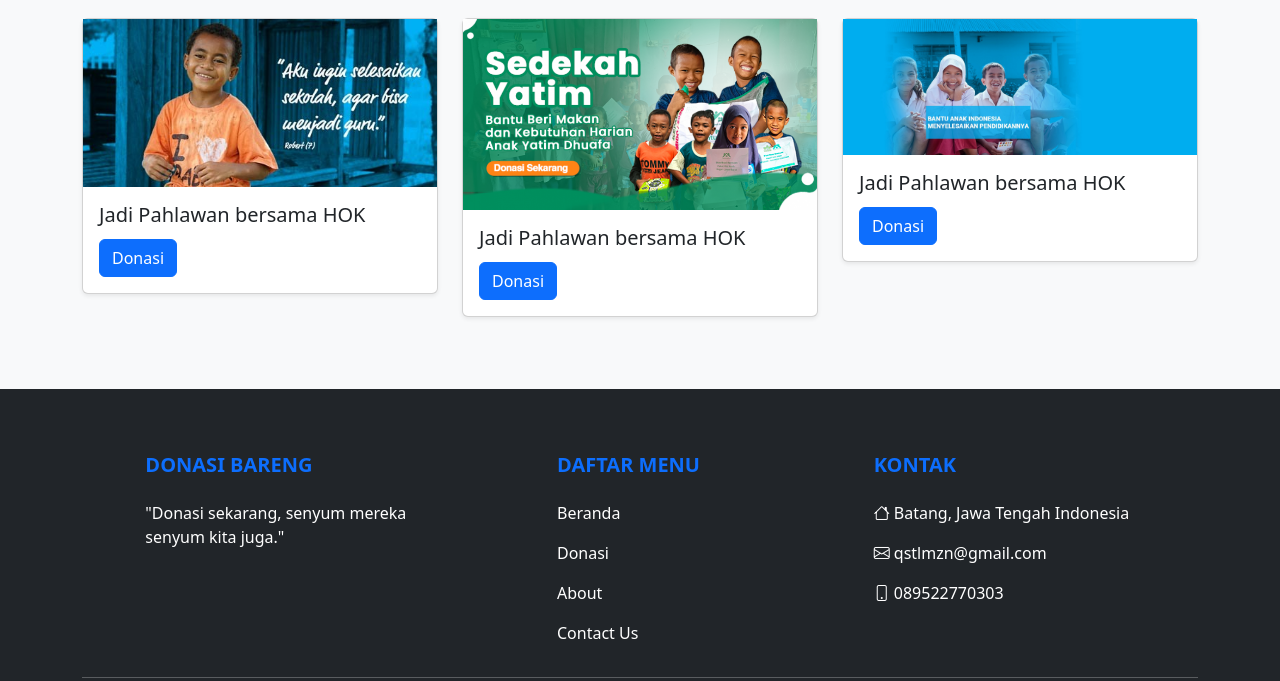
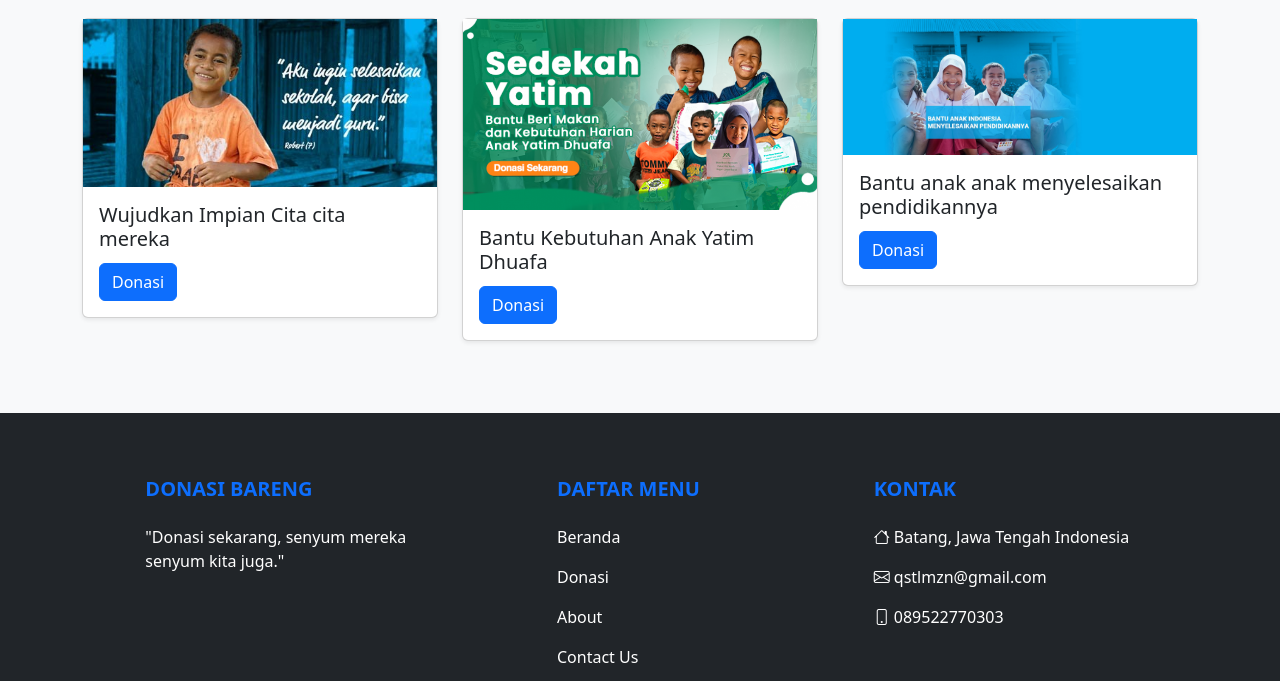
Before and after one commit to QistilMizan/UTS-WEB, a plain HTML site: page donasi.html in a window 1280 px wide. Shown: the part 978-1659 px from the top of the page. Drawn offline with nearby package versions, Linux system fonts and the light colour scheme.

Commit message:
editdonasi

```diff
--- a/donasi.html
+++ b/donasi.html
@@ -109,7 +109,7 @@
         <div class="card mb-4 shadow-sm hover-card">
             <img src="img/foto17.jpg" alt="photo thumbnail">
             <div class="card-body">
-                <h5 class="card-title">Jadi Pahlawan bersama HOK</h5>
+                <h5 class="card-title">Wujudkan Impian Cita cita mereka</h5>
                 <a href="donasiyuk.html" class="btn btn-primary mt-1">Donasi</a>
             </div>
         </div>
@@ -118,7 +118,7 @@
       <div class="card mb-4 shadow-sm hover-card">
           <img src="img/foto18.png" alt="photo thumbnail">
           <div class="card-body">
-              <h5 class="card-title">Jadi Pahlawan bersama HOK</h5>
+              <h5 class="card-title">Bantu Kebutuhan Anak Yatim Dhuafa</h5>
               <a href="donasiyuk.html" class="btn btn-primary mt-1">Donasi</a>
           </div>
         </div>
@@ -127,7 +127,7 @@
         <div class="card mb-4 shadow-sm hover-card">
             <img src="img/foto19.jpg" alt="photo thumbnail">
             <div class="card-body">
-                <h5 class="card-title">Jadi Pahlawan bersama HOK</h5>
+                <h5 class="card-title">Bantu anak anak menyelesaikan pendidikannya</h5>
                 <a href="donasiyuk.html" class="btn btn-primary mt-1">Donasi</a>
             </div>
         </div>
```
